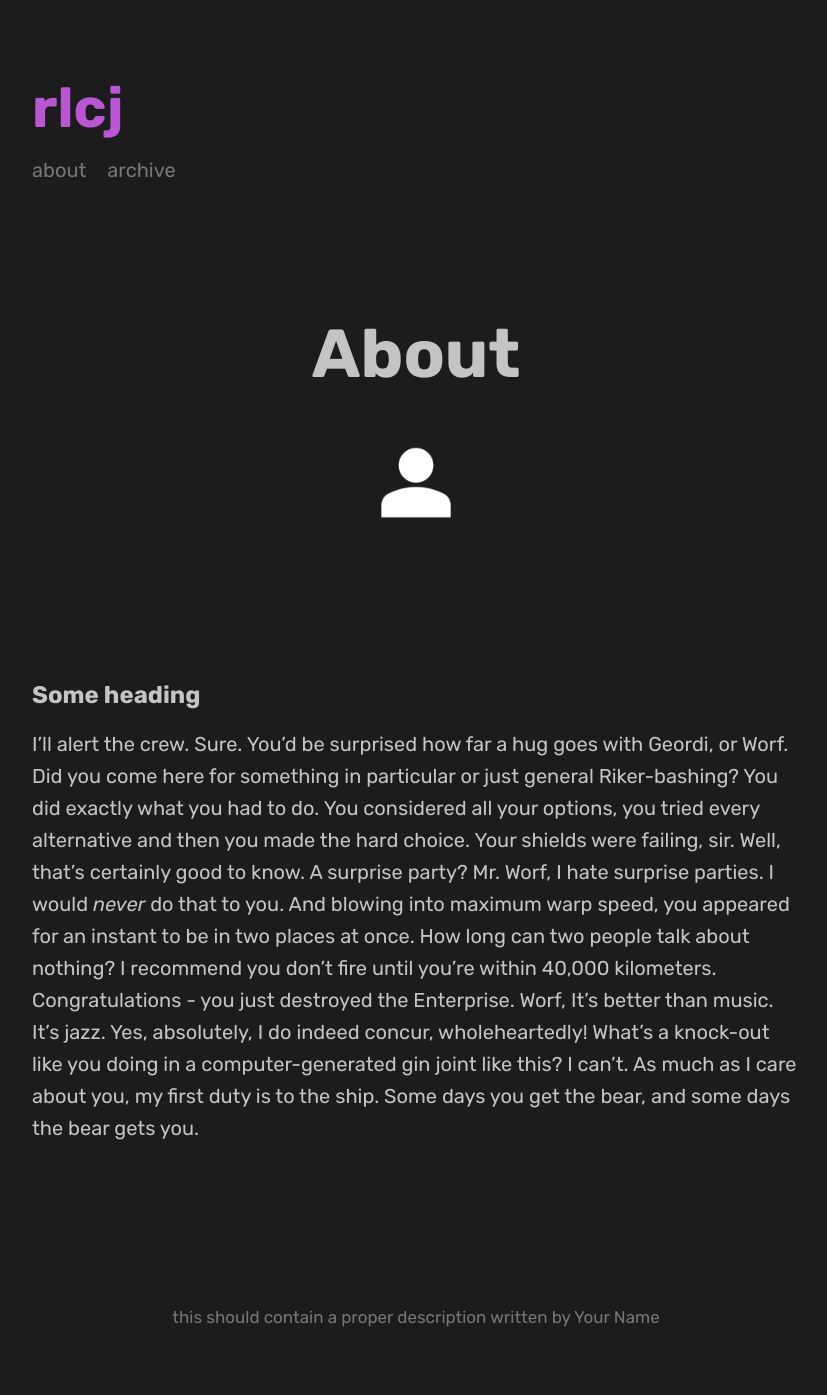
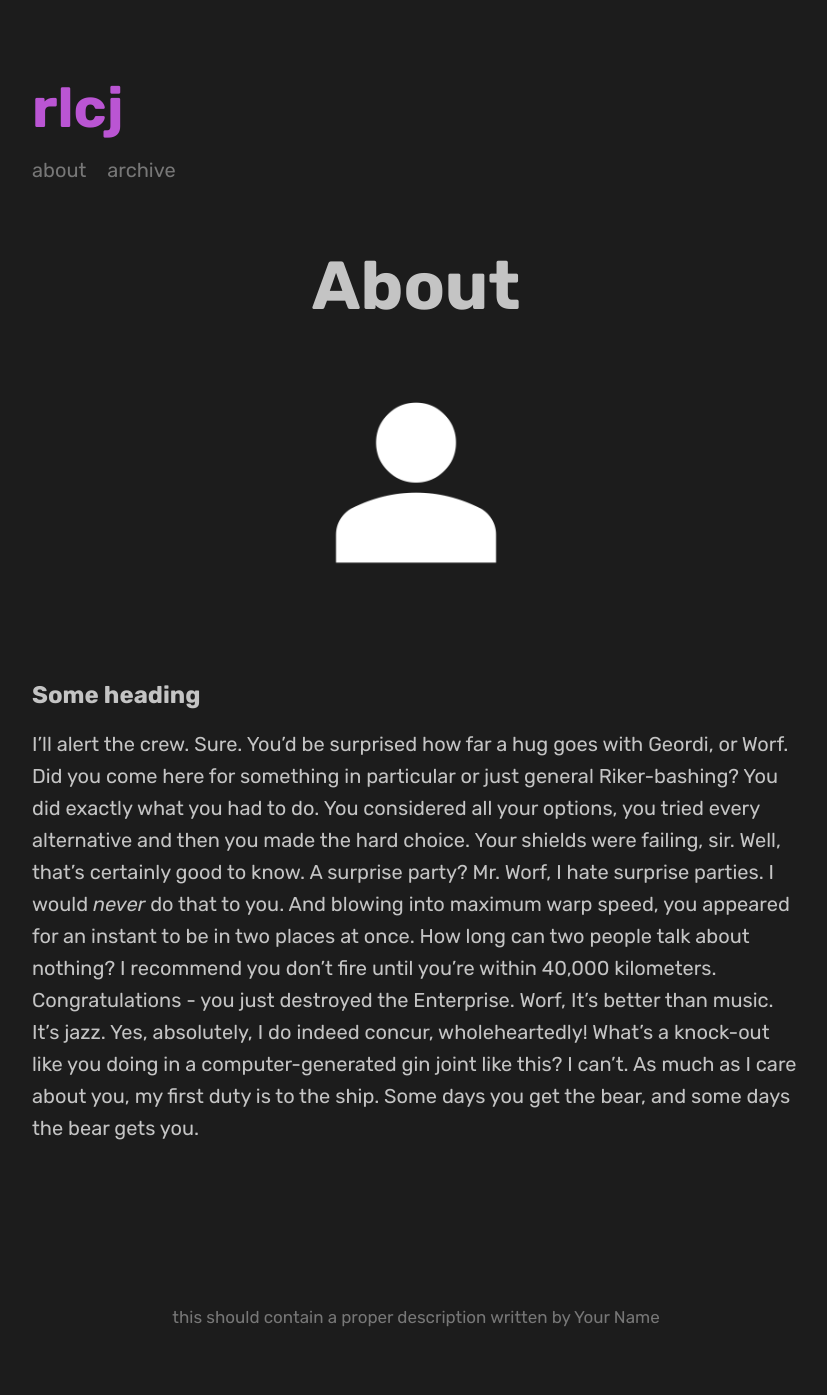
Before and after one commit to SpawnageLoong/rlcj, a Jekyll site: the page built from about.md, in a window 1280 px wide. Shown: the whole page, without its empty margins (224-1051 px from the left). Built offline with Jekyll 4.4.1, drawn with Linux system fonts in a browser that asks for light colours.

Commit message:
Increase about page image size

```diff
--- a/_sass/_components.scss
+++ b/_sass/_components.scss
@@ -130,13 +130,13 @@
 
 // Photo in About page
 .me {
-  width: 6.5rem;
+  width: 15rem;
   border-radius: 100%;
   position: relative;
 }
 @media (max-width: 50em) {
   .me {
-    width: 6.5rem;
+    width: 15rem;
     margin-top: -4.8rem;
   }
 }
```
